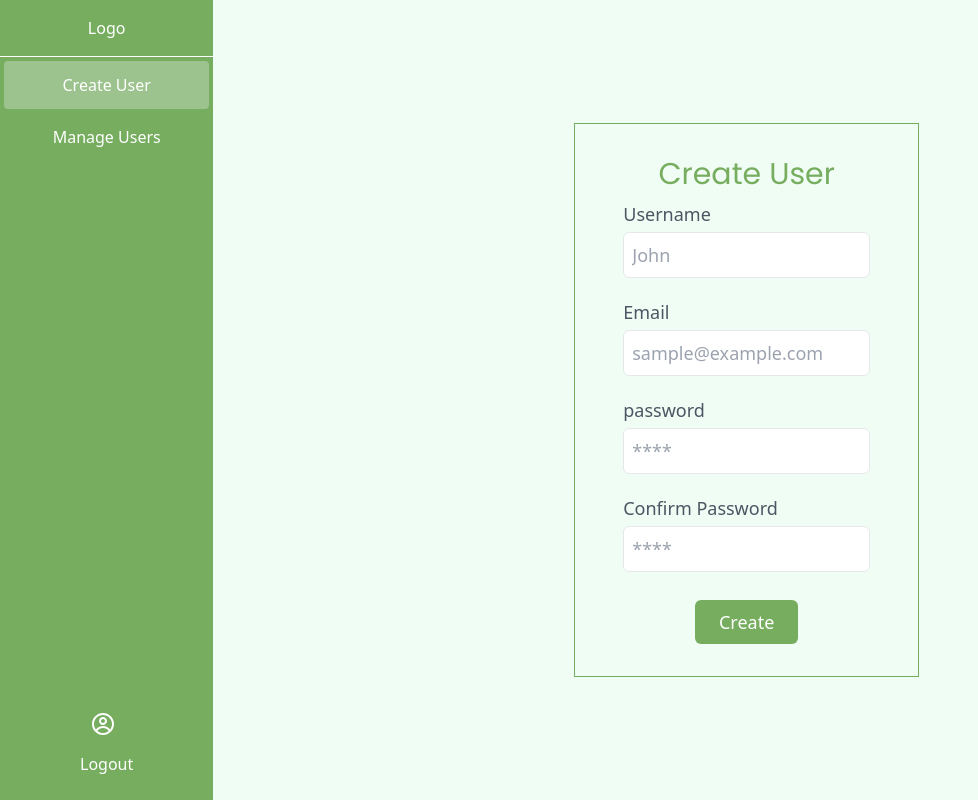
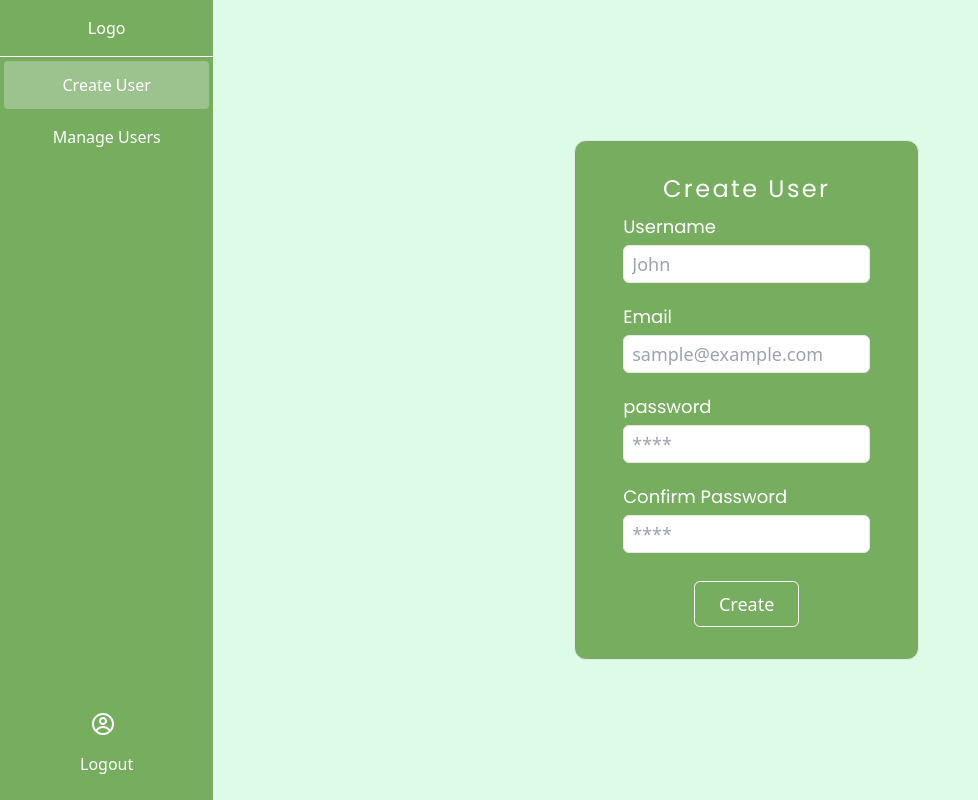
Before and after one commit to Jayspart45/rbg-projects, a React (Vite) app: page /admin/createuser in a window 1280 px wide. Shown: the whole page, without its empty margins (0-978 px from the left). Built offline with nearby package versions, Linux system fonts and the light colour scheme; what localstorage-encrypt would draw is missing.

Commit message:
create user size fixed

```diff
--- a/src/Pages/Admin/Createuser.jsx
+++ b/src/Pages/Admin/Createuser.jsx
@@ -49,16 +49,16 @@ const Createuser = () => {
   };
 
   return (
-    <div className="min-h-screen p-4 flex w-full justify-center items-center bg-green-50">
-      <div className="lg:w-1/3 h-1/2 border border-Green p-6">
-        <h1 className="font-Poppins text-2xl md:text-3xl text-center text-Green py-2">
+    <div className="min-h-screen p-4 flex w-full justify-center items-center bg-green-100">
+      <div className="lg:w-1/3 h-1/2 border bg-Green p-6 rounded-xl">
+        <h1 className="font-Poppins text-xl md:text-2xl text-center text-white py-2 tracking-widest">
           Create User
         </h1>
         <form onSubmit={handleSubmit} className="px-3 space-y-5 md:text-lg">
           <div className="px-3">
             <label
               htmlFor="Username"
-              className="block  font-medium text-gray-600"
+              className="block  text-white font-Poppins"
             >
               Username
             </label>
@@ -67,13 +67,13 @@ const Createuser = () => {
               name="username"
               value={formData.username}
               onChange={handleChange}
-              className="mt-1 p-2 w-full border rounded-md outline-none"
+              className="mt-1 px-2  py-1 w-full border rounded-md  outline-none"
               placeholder="John"
               required
             />
           </div>
           <div className="px-3">
-            <label htmlFor="email" className="block font-medium text-gray-600">
+            <label htmlFor="email" className="block font-Poppins  text-white">
               Email
             </label>
             <input
@@ -81,16 +81,13 @@ const Createuser = () => {
               name="email"
               value={formData.email}
               onChange={handleChange}
-              className="mt-1 p-2 w-full border rounded-md outline-none"
+              className="mt-1 px-2  py-1 w-full border rounded-md outline-none"
               placeholder="sample@example.com"
               required
             />
           </div>
           <div className="px-3">
-            <label
-              htmlFor="password"
-              className="block  font-medium text-gray-600"
-            >
+            <label htmlFor="password" className="block font-Poppins text-white">
               password
             </label>
             <input
@@ -98,13 +95,16 @@ const Createuser = () => {
               name="password"
               value={formData.password}
               onChange={handleChange}
-              className="mt-1 p-2 w-full border rounded-md outline-none"
+              className="mt-1 px-2  py-1 w-full border rounded-md outline-none"
               placeholder="****"
               required
             />
           </div>
           <div className="px-3">
-            <label htmlFor="email" className="block font-medium text-gray-600">
+            <label
+              htmlFor="email"
+              className="block font-Poppins  text-white     "
+            >
               Confirm Password
             </label>
             <input
@@ -112,14 +112,14 @@ const Createuser = () => {
               name="confirmPassword"
               value={formData.confirmPassword}
               onChange={handleChange}
-              className="mt-1 p-2 w-full border rounded-md outline-none"
+              className="mt-1 px-2  py-1 w-full border rounded-md outline-none"
               placeholder="****"
               required
             />
           </div>
           <div className="flex justify-center">
             {/* {!passwordsMatch && <p>Password and Confirm Password do not match.</p>} */}
-            <button className=" my-2 mx-4 px-6  py-2 bg-Green text-center  active:bg-green-600 text-white rounded-md ">
+            <button className=" my-2 mx-4 px-6  py-2 bg-Green border border-white text-white rounded-md ">
               Create
             </button>
           </div>
```
